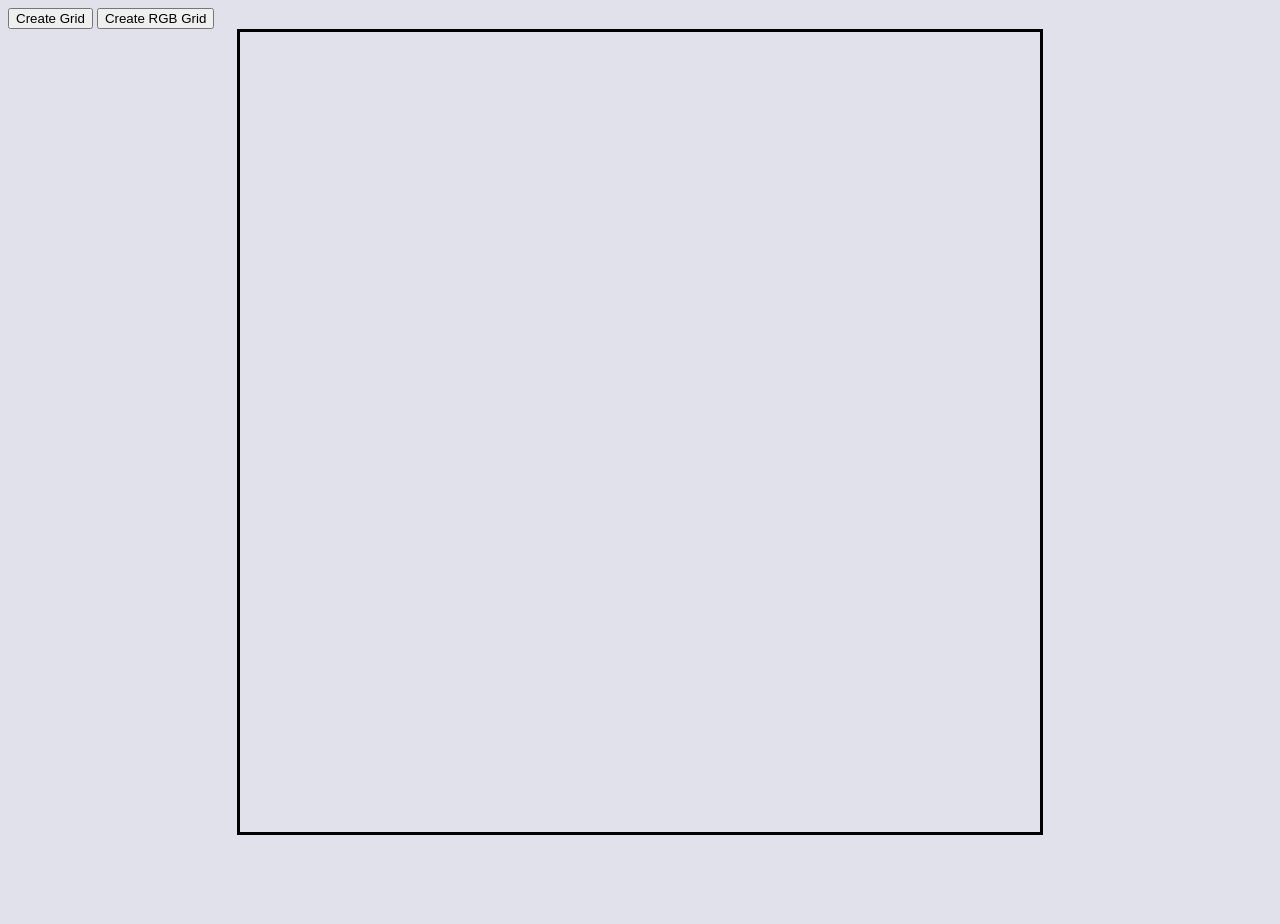
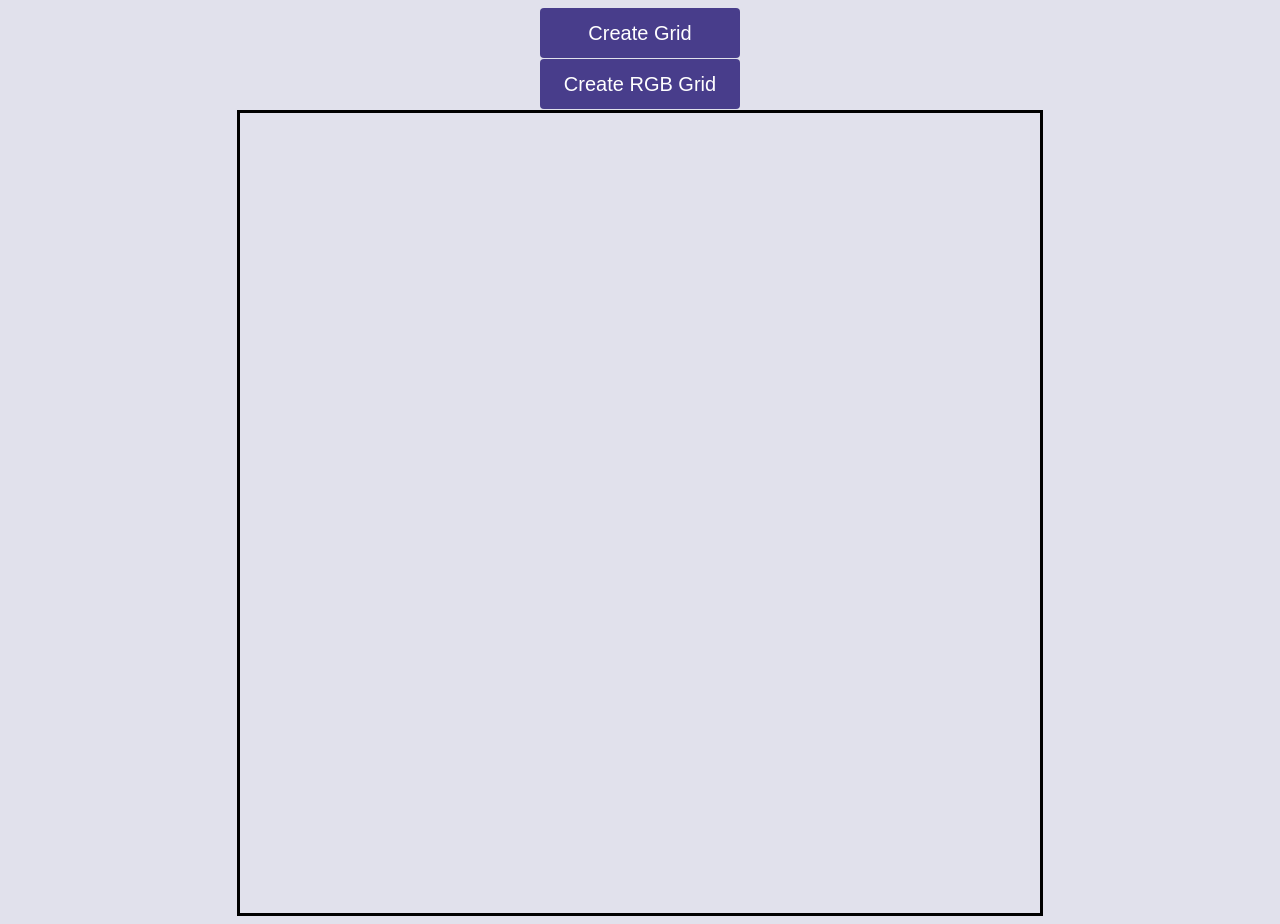
Before and after one commit to retiredbusdriver/etch_a_sketch, a plain HTML site: page index.html in a window 1280 px wide. Before the commit the page ends 843 px from the top, so only its background shows below. Drawn offline with Linux system fonts and the light colour scheme.

Commit message:
Button fixes
Fixed up the buttons to be prettier and centered them. Just need to begin hover functionality

```diff
--- a/style.css
+++ b/style.css
@@ -10,9 +10,24 @@ body {
   border: black 3px solid;
 }
 
-#rgb-button {
-  margin: 0 auto;
+#create-button, #rgb-button {
+  height: 50px;
+  width: 200px;
+  border: none;
+  border-radius: 4px;
+  color: white;
+  background-color: darkslateblue;
+  text-decoration: none;
+  font-size: 20px;
+  display: block;
+  margin: 1px auto;
 }
+
+#create-button:hover, #rgb-button:hover {
+  font-size: 21px;
+  border: 1px white solid;
+}
+
 
 .gridNum {
  border: 1px solid black;
```
